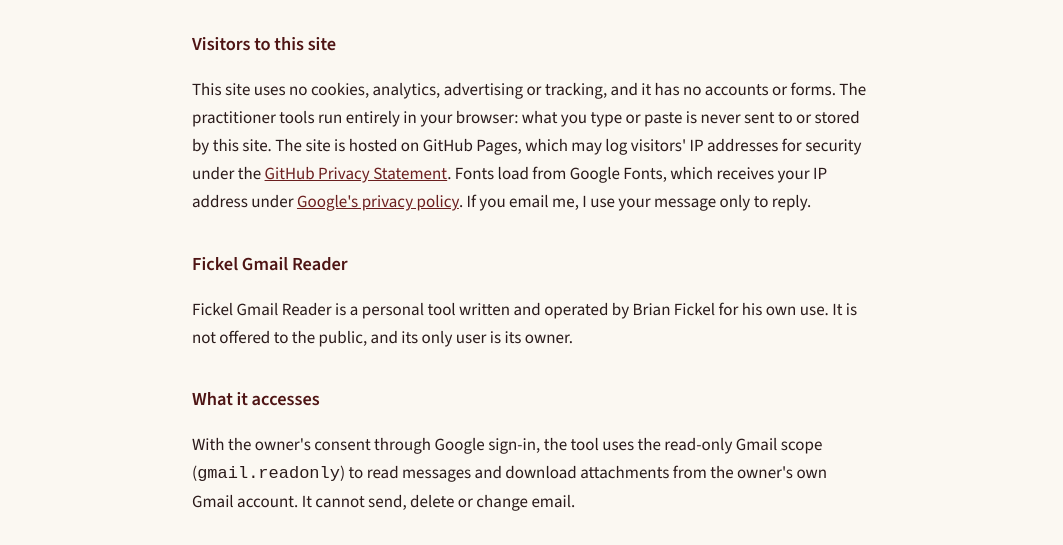
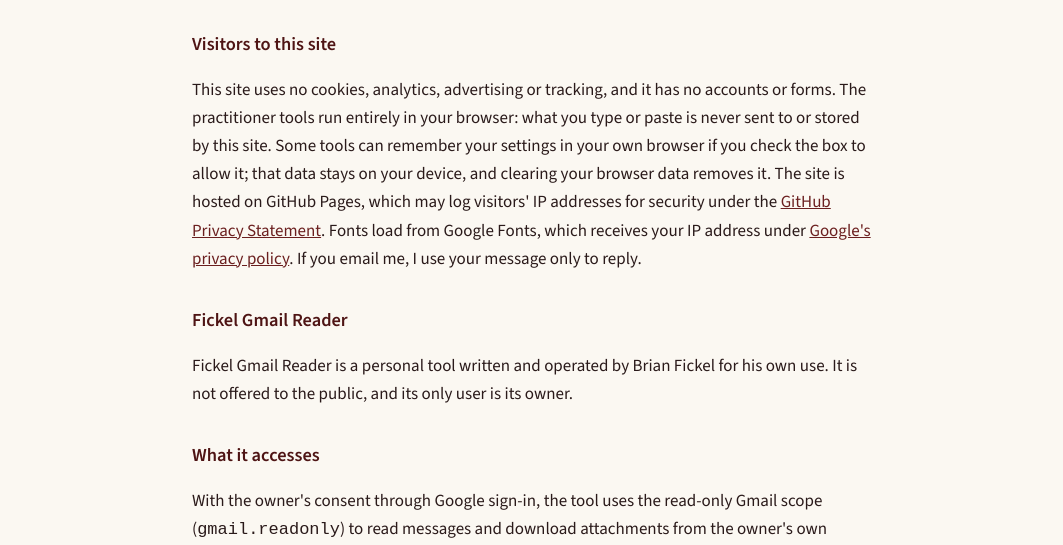
Before and after one commit to brianjfickel-beep/brianfickel.com, a plain HTML site: page privacy.html in a window 1280 px wide. Shown: the part 227-772 px from the top of the page, without its empty margins (108-1171 px from the left). Drawn offline with nearby package versions, Linux system fonts and the light colour scheme.

Commit message:
Link Advisor's Brief Builder; privacy covers on-device settings

```diff
--- a/privacy.html
+++ b/privacy.html
@@ -5,7 +5,7 @@
 <h1>Privacy Policy</h1>
 <p class="lede">brianfickel.com and Fickel Gmail Reader &middot; Updated 28 October 2026</p>
 <h2>Visitors to this site</h2>
-<p>This site uses no cookies, analytics, advertising or tracking, and it has no accounts or forms. The practitioner tools run entirely in your browser: what you type or paste is never sent to or stored by this site. The site is hosted on GitHub Pages, which may log visitors' IP addresses for security under the <a href="https://docs.github.com/site-policy/privacy-policies/github-general-privacy-statement">GitHub Privacy Statement</a>. Fonts load from Google Fonts, which receives your IP address under <a href="https://policies.google.com/privacy">Google's privacy policy</a>. If you email me, I use your message only to reply.</p>
+<p>This site uses no cookies, analytics, advertising or tracking, and it has no accounts or forms. The practitioner tools run entirely in your browser: what you type or paste is never sent to or stored by this site. Some tools can remember your settings in your own browser if you check the box to allow it; that data stays on your device, and clearing your browser data removes it. The site is hosted on GitHub Pages, which may log visitors' IP addresses for security under the <a href="https://docs.github.com/site-policy/privacy-policies/github-general-privacy-statement">GitHub Privacy Statement</a>. Fonts load from Google Fonts, which receives your IP address under <a href="https://policies.google.com/privacy">Google's privacy policy</a>. If you email me, I use your message only to reply.</p>
 <h2>Fickel Gmail Reader</h2>
 <p>Fickel Gmail Reader is a personal tool written and operated by Brian Fickel for his own use. It is not offered to the public, and its only user is its owner.</p>
 <h2>What it accesses</h2>
```
Also changed, not shown: index.html (+1 -1 lines).
